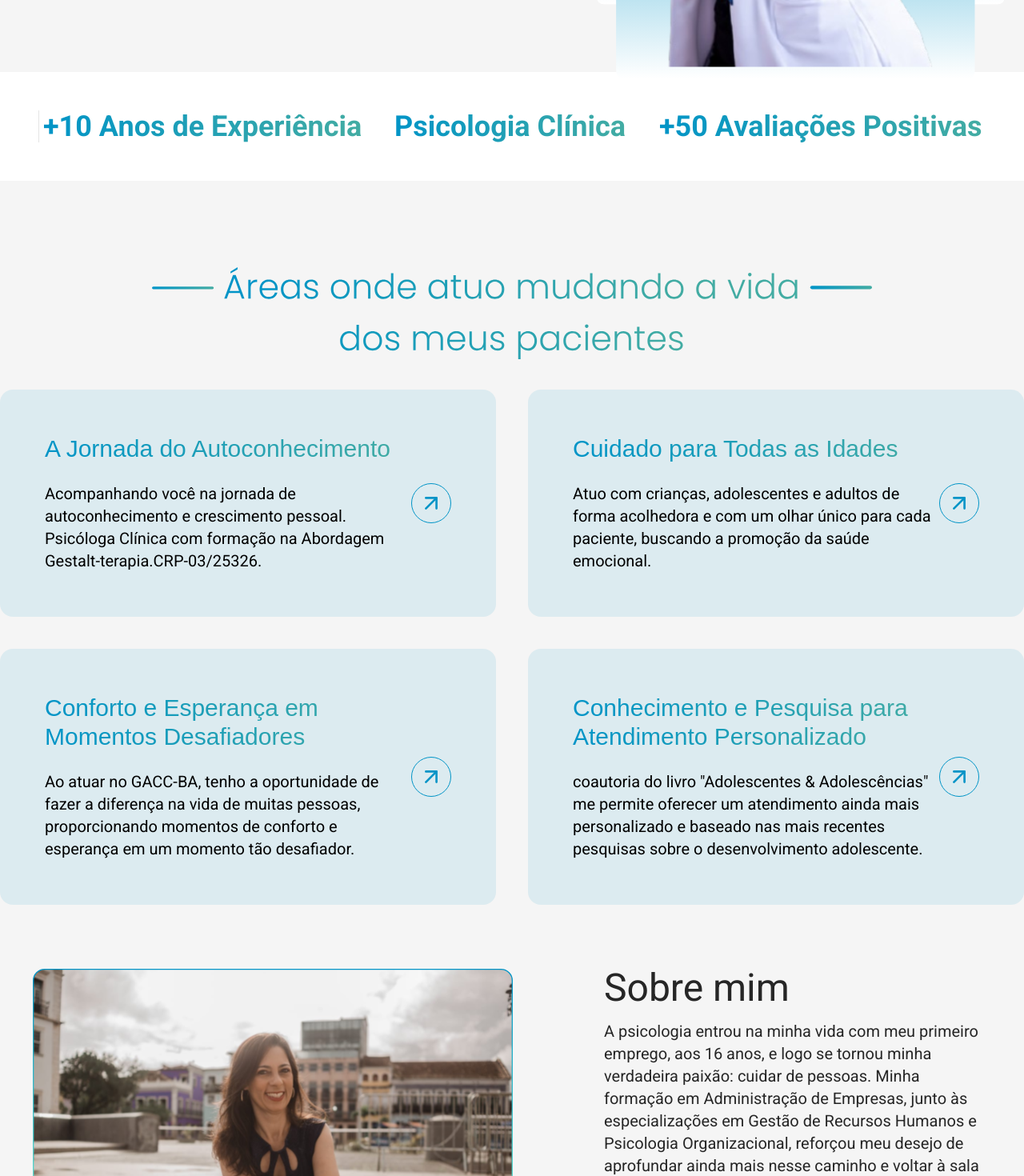
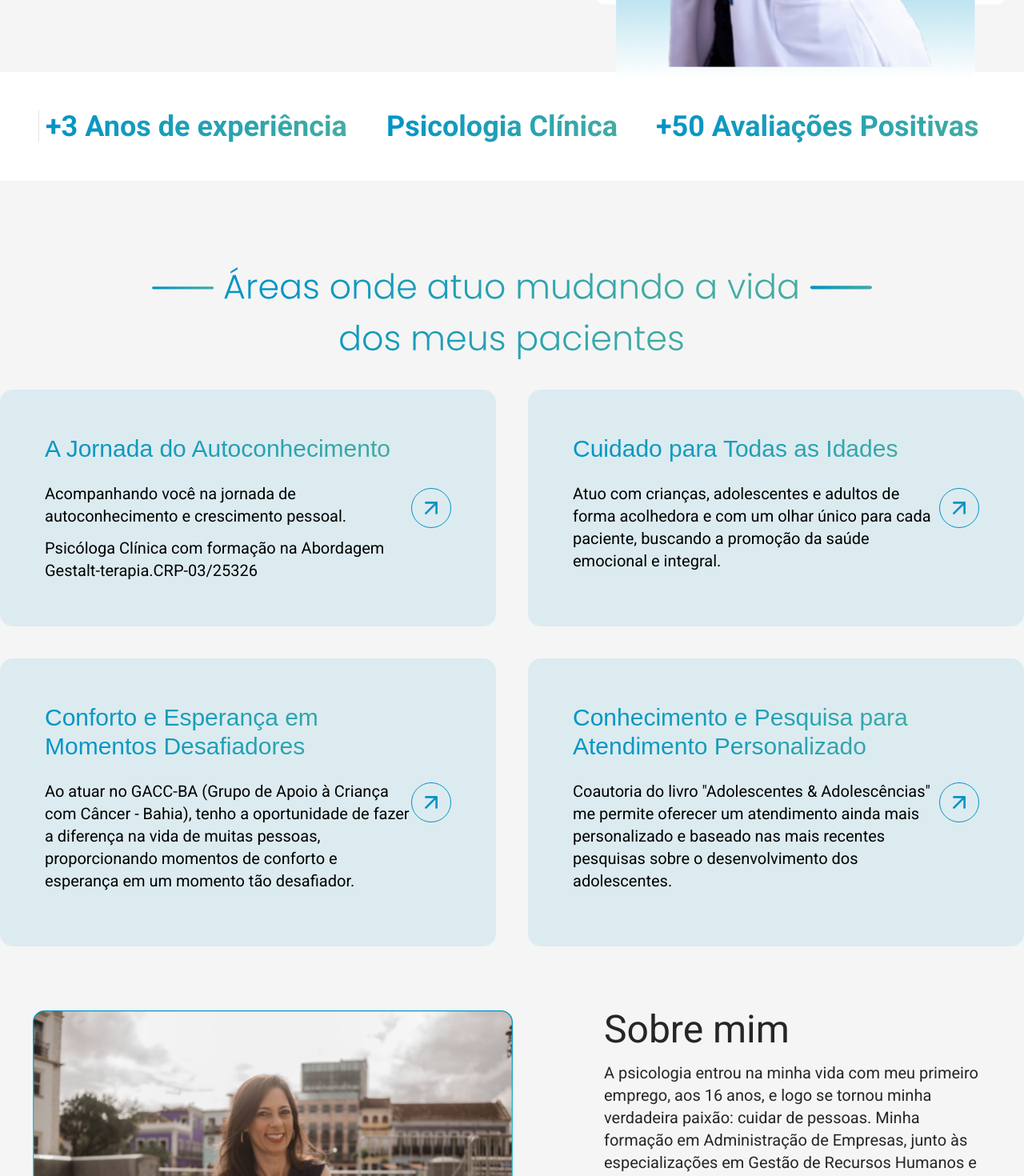
Before and after one commit to DevGustavoGantois/website-psychology, a Next.js app: page / in a window 1280 px wide. Shown: the part 740-2210 px from the top of the page at 80% size. Built offline with nearby package versions, Linux system fonts and the light colour scheme.

Commit message:
style:Adjusintg write.

```diff
--- a/src/app/s-cta.tsx
+++ b/src/app/s-cta.tsx
@@ -12,7 +12,7 @@ export function CTASection() {
           {HomeCTAData.map((item, index) => (
             <div key={index} className="flex flex-col gap-4">
               <h1 className="text-white font-light text-3xl lg:text-5xl mb-4" data-aos="fade-up">
-                Me siga nas redes sociais e vamos <br /> bater esse papo!
+                Me siga nas redes sociais e venha se reconectar <br /> com você mesmo(a)!
               </h1>
               <p className="text-white text-base lg:text-xl max-w-[600px]" data-aos="fade-up" data-aos-delay="200">
                 {item.description}
--- a/src/app/s-hero.tsx
+++ b/src/app/s-hero.tsx
@@ -70,7 +70,7 @@ export function HomeHero() {
       </div>
       <div className="bg-white -mt-8 p-12">
           <div className="flex flex-col justify-center items-center gap-8 lg:flex-row lg:justify-around lg:border-l">
-              <p className="text-center lg:text-start font-primary linear-text font-bold text-3xl lg:text-4xl" data-aos="flip-up">+10 Anos de Experiência</p>
+              <p className="text-center lg:text-start font-primary linear-text font-bold text-3xl lg:text-4xl" data-aos="flip-up">+3 Anos de experiência</p>
               <p className="text-center lg:text-start font-primary linear-text font-bold text-3xl lg:text-4xl" data-aos="flip-up" data-aos-delay="200">Psicologia Clínica</p>
               <p className="text-center lg:text-start font-primary linear-text font-bold text-3xl lg:text-4xl" data-aos="flip-up" data-aos-delay="300">+50 Avaliações Positivas</p>
           </div>
--- a/src/app/s-history.tsx
+++ b/src/app/s-history.tsx
@@ -33,6 +33,7 @@ export function HomeHistory() {
                       <p className="text-black text-base lg:text-xl max-w-[500px] font-primary">
                         {card.description}
                       </p>
+                      <p className="text-black text-base lg:text-xl max-w-[500px] font-primary mt-3">{card.extra}</p>
                     </div>
                     <div>
                       <div className="p-2 border border-[#0094c7] rounded-full mt-4 lg:mt-0">
--- a/src/app/s-location.tsx
+++ b/src/app/s-location.tsx
@@ -58,7 +58,7 @@ export function HomeLocation() {
               <div className="relative group w-full lg:w-auto overflow-hidden">
                 <Image
                   src="/Location3.svg"
-                  width={500}
+                  width={497}
                   height={200}
                   quality={100}
                   alt="Localização 3"
@@ -78,7 +78,7 @@ export function HomeLocation() {
               <div className="relative group w-full lg:w-auto overflow-hidden">
                 <Image
                   src="/Location4.svg"
-                  width={477}
+                  width={479}
                   height={200}
                   quality={100}
                   alt="Localização 4"
--- a/src/data/index.ts
+++ b/src/data/index.ts
@@ -1,7 +1,7 @@
 export const HomeHeroData = [
     {
         pretitle: "Psicóloga Mônica Aran",
-        title: "Dê o primeiro passo para o seu bem-estar emocional. Agende sua consulta agora!",
+        title: "Dê o primeiro passo para o seu bem-estar emocional. Agende sua sessão agora!",
         description: "Se está buscando melhorar sua saúde mental, lidar com desafios emocionais ou encontrar mais clareza em suas escolhas, eu estou aqui para ajudar. Vamos juntos trabalhar o seu autoconhecimento e promover mudanças positivas em sua vida. Agende sua consulta agora e dê o primeiro passo para uma jornada de transformação e bem-estar!",
     },
 ]
@@ -10,10 +10,10 @@ export const HomeHistoryData = [
     {
         title: "Áreas onde atuo mudando a vida dos meus pacientes",
         cards: [
-            {title: "A Jornada do Autoconhecimento", description: "Acompanhando você na jornada de autoconhecimento e crescimento pessoal. Psicóloga Clínica com formação na Abordagem Gestalt-terapia.CRP-03/25326."},
-            {title: "Cuidado para Todas as Idades", description: "Atuo com crianças, adolescentes e adultos de forma acolhedora e com um olhar único para cada paciente, buscando a promoção da saúde emocional."},
-            {title: "Conforto e Esperança em Momentos Desafiadores", description: "Ao atuar no GACC-BA, tenho a oportunidade de fazer a diferença na vida de muitas pessoas, proporcionando momentos de conforto e esperança em um momento tão desafiador."},
-            {title: "Conhecimento e Pesquisa para Atendimento Personalizado", description: 'coautoria do livro "Adolescentes & Adolescências" me permite oferecer um atendimento ainda mais personalizado e baseado nas mais recentes pesquisas sobre o desenvolvimento adolescente.'}
+            {title: "A Jornada do Autoconhecimento", description: "Acompanhando você na jornada de autoconhecimento e crescimento pessoal.", extra:"Psicóloga Clínica com formação na Abordagem Gestalt-terapia.CRP-03/25326"},
+            {title: "Cuidado para Todas as Idades", description: "Atuo com crianças, adolescentes e adultos de forma acolhedora e com um olhar único para cada paciente, buscando a promoção da saúde emocional e integral."},
+            {title: "Conforto e Esperança em Momentos Desafiadores", description: "Ao atuar no GACC-BA (Grupo de Apoio à Criança com Câncer - Bahia), tenho a oportunidade de fazer a diferença na vida de muitas pessoas, proporcionando momentos de conforto e esperança em um momento tão desafiador."},
+            {title: "Conhecimento e Pesquisa para Atendimento Personalizado", description: 'Coautoria do livro "Adolescentes & Adolescências" me permite oferecer um atendimento ainda mais personalizado e baseado nas mais recentes pesquisas sobre o desenvolvimento dos adolescentes.'}
         ]
     }
 ]
@@ -44,7 +44,7 @@ export const HomeServicesData = [
                 title: "Atendimento para Adolescentes",
                 subtitle: "Benefícios",
                 topics: [
-                    {topic: "Promoção da autoestima: Fortalece a confiança e a segurança da criança em si mesma."},
+                    {topic: "Promoção da autoestima: Fortalece a confiança e a segurança dos jovens em si mesmos."},
                     {topic: "Gerenciamento de conflitos: Trabalha problemas familiares, escolares ou sociais."},
                     {topic: "Construção de identidade: Ajuda na compreensão de quem são e o que desejam para o futuro."},
                     {topic: "Apoio emocional: Oferece suporte em momentos de insegurança, ansiedade ou crises existenciais."},
@@ -114,7 +114,7 @@ export const HomeFaqData = [
             },
             {
                 question: "Como funciona sua Abordagem com seus pacientes?",
-                answer: "A Gestalt-terapia vê a escuta para muito além do ouvir. A escuta é a base para o acolhimento, onde k paciente terá espaço seguro para que se sinta confirmado e aceito. Isso envolve estar presente no momento, sem julgamentos ou pré-conceitos, trazendo uma conexão terapêutica empática. O meu objetivo é ajudá-lo (a) a ampliar a sua percepção a respeito de si mesmo (a) e de suas experiências, facilitando assim o autoconhecimento e uma vida mais plena e significativa.",
+                answer: "A Gestalt-terapia vê a escuta para muito além do ouvir. A escuta é a base para o acolhimento, onde cada paciente terá espaço seguro para que se sinta confirmado e aceito. Isso envolve estar presente no momento, sem julgamentos ou pré-conceitos, trazendo uma conexão terapêutica empática. O meu objetivo é ajudá-lo (a) a ampliar a sua percepção a respeito de si mesmo (a) e de suas experiências, facilitando assim o autoconhecimento e uma vida mais plena e significativa.",
             },
             {
                 question: "Você atende presencialmente?",
@@ -147,7 +147,7 @@ export const HomeLocationData = [
 
 export const HomeContactData = [
     {
-        title: "Vamos cuidar da sua mente juntos?",
-        description: "Agende uma conversa e descubra como a psicologia pode transformar sua vida. Entre em contato agora e dê o primeiro passo para o seu bem-estar!"
+        title: "Vamos juntos cuidar da sua saúde de forma integral?",
+        description: "Agende sua sessão e descubra como viver com presença! Te convido a uma jornada rica e profunda de autoconhecimento"
     }
 ]
```
Also changed, not shown: public/Location3.svg, public/Location4.svg.
